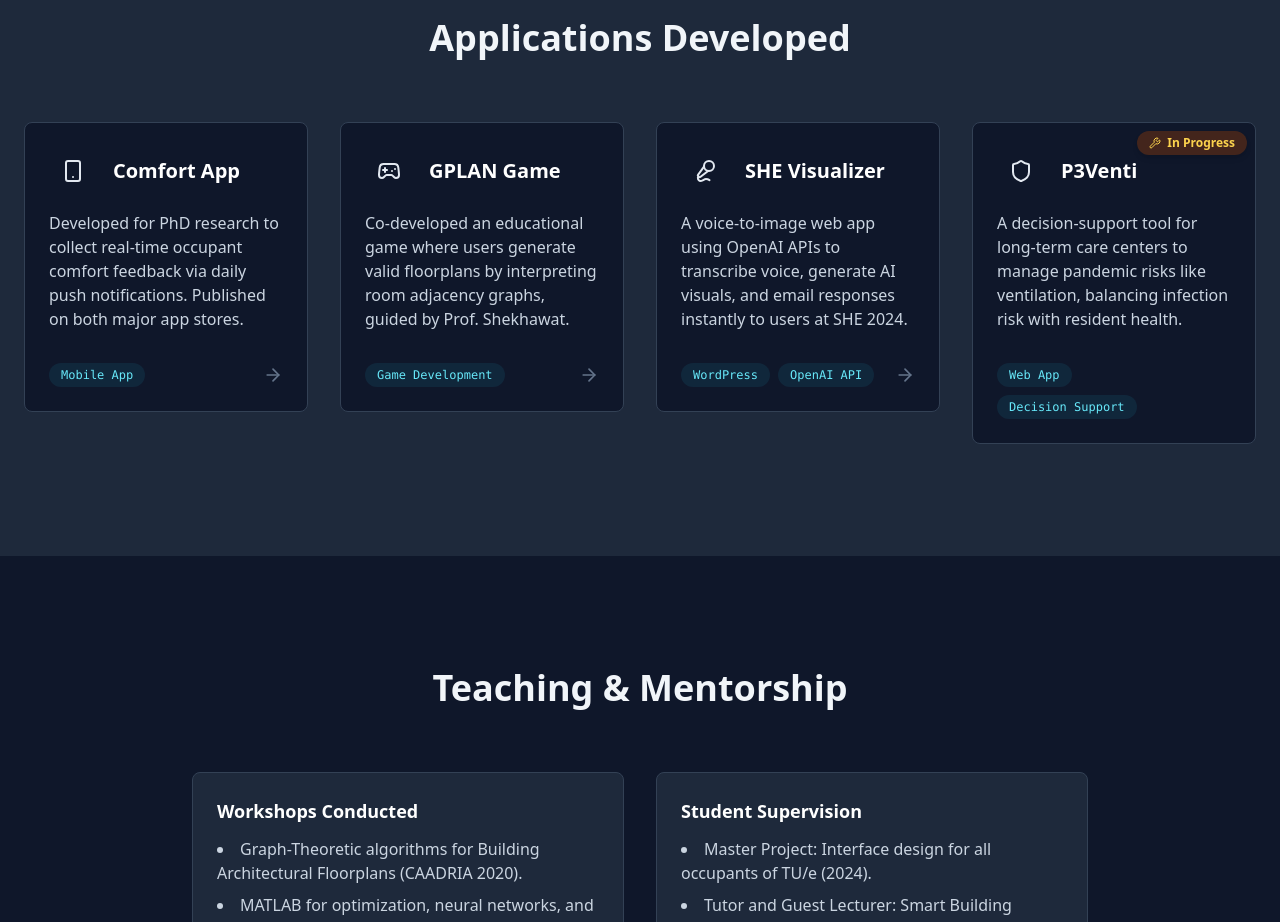
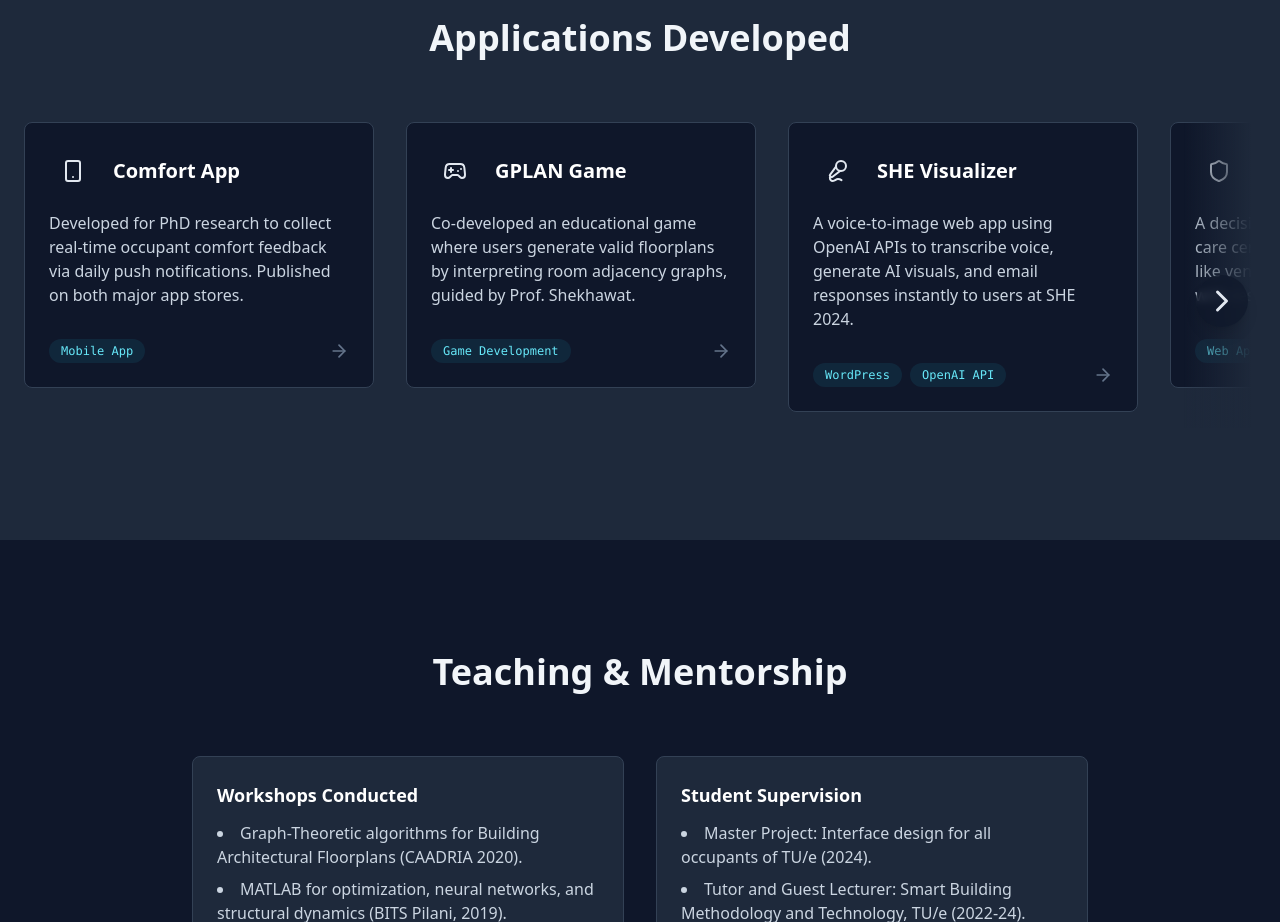
Before and after one commit to nitantupasani/webpage, a React (Create React App) app: page / in a window 1280 px wide. Shown: the part 2580-3502 px from the top of the page. Built offline with nearby package versions, Linux system fonts and the light colour scheme.

Commit message:
horizontal scroll fixed

```diff
--- a/src/App.js
+++ b/src/App.js
@@ -262,10 +262,10 @@ const portfolioData = {
     { title: "Rainwater Harvesting Network Optimisation", description: "Segmented satellite imagery using CNN and solved the Steiner Tree problem with a genetic algorithm to minimize pipeline costs.", tags: ["CNN", "Genetic Algorithms"], filterTag: "Optimization" }
   ],
   apps: [
-    { icon: Smartphone, title: "Comfort App", description: "Developed for PhD research to collect real-time occupant comfort feedback via daily push notifications. Published on both major app stores.", tags: ["Mobile App"], link: "https://play.google.com/store/apps/details?id=com.comfort.comfortfeedbackapp", color: "blue" },
+    { icon: Smartphone, title: "Comfort App", description: "Developed for PhD research to collect real-time occupant comfort feedback via daily push notifications. Published on both major app stores.", tags: ["Mobile App"], link: "https://apps.apple.com/nl/app/b4b-building-28-delft/id6444261538?l=en-GB", color: "blue" },
     { icon: Gamepad2, title: "GPLAN Game", description: "Co-developed an educational game where users generate valid floorplans by interpreting room adjacency graphs, guided by Prof. Shekhawat.", tags: ["Game Development"], link: "https://apps.apple.com/nl/app/gplan-game/id6727013926?l=en-GB", color: "green" },
     { icon: Mic2, title: "SHE Visualizer", description: "A voice-to-image web app using OpenAI APIs to transcribe voice, generate AI visuals, and email responses instantly to users at SHE 2024.", tags: ["WordPress", "OpenAI API"], link: "https://www.she2024.com/she-designer-page/", color: "purple" },
-    { icon: Shield, title: "P3Venti", description: "A decision-support tool for long-term care centers to manage pandemic risks like ventilation, balancing infection risk with resident health.", tags: ["Web App", "Decision Support"], link: "#", color: "red", status: "In Progress" }
+    { icon: Shield, title: "P3Venti", description: "A decision-support tool for long-term care centers to manage pandemic risks like ventilation, balancing infection risk with resident health.", tags: ["Web App", "Decision Support"], link: "https://p3venti.netlify.app/", color: "red", status: "In Progress" }
   ],
   teaching: {
     workshops: ["Graph-Theoretic algorithms for Building Architectural Floorplans (CAADRIA 2020).", "MATLAB for optimization, neural networks, and structural dynamics (BITS Pilani, 2019)."],
@@ -565,17 +565,84 @@ const Projects = ({ setActiveFilter }) => {
 };
 
 const Apps = () => {
+  const scrollRef = useRef(null);
+  const [showLeftArrow, setShowLeftArrow] = useState(false);
+  const [showRightArrow, setShowRightArrow] = useState(true);
+
+  const handleScroll = () => {
+    if (scrollRef.current) {
+      const { scrollLeft, scrollWidth, clientWidth } = scrollRef.current;
+      setShowLeftArrow(scrollLeft > 5);
+      setShowRightArrow(scrollLeft < scrollWidth - clientWidth - 5);
+    }
+  };
+
+  const scroll = (direction) => {
+    if (scrollRef.current) {
+      const scrollAmount = direction === 'left' ? -350 : 350;
+      scrollRef.current.scrollBy({ left: scrollAmount, behavior: 'smooth' });
+    }
+  };
+
+  useEffect(() => {
+    const currentRef = scrollRef.current;
+    if (currentRef) {
+      handleScroll(); // Initial check
+      currentRef.addEventListener('scroll', handleScroll);
+      window.addEventListener('resize', handleScroll);
+    }
+    return () => {
+      if (currentRef) {
+        currentRef.removeEventListener('scroll', handleScroll);
+        window.removeEventListener('resize', handleScroll);
+      }
+    };
+  }, []);
+
   return (
     <Section id="apps" className="bg-white dark:bg-slate-800">
       <div className="container mx-auto px-6">
         <SectionTitle>Applications Developed</SectionTitle>
-        <div className="grid grid-cols-1 md:grid-cols-2 lg:grid-cols-4 gap-8">
+        <div className="relative group">
+        <div
+  className="absolute top-0 h-full w-24 pointer-events-none z-10 transition-opacity duration-300"
+  style={{
+    left: '-24px', // move entire overlay to the left
+    opacity: showLeftArrow ? 1 : 0,
+    background: 'linear-gradient(to right, rgba(30,41,59,1) 0%, rgba(30,41,59,1) 30%, rgba(30,41,59,0) 100%)' // dark mode gradient
+  }}
+/>
+<div
+  className="absolute top-0 h-full w-24 pointer-events-none z-10 transition-opacity duration-300"
+  style={{
+    right: '-24px', // move to the right
+    opacity: showRightArrow ? 1 : 0,
+    background: 'linear-gradient(to left, rgba(30,41,59,1) 0%, rgba(30,41,59,1) 30%, rgba(30,41,59,0) 100%)'
+  }}
+/>
+
+          <AnimatePresence>
+            {showLeftArrow && (
+              <motion.button
+                initial={{ opacity: 0, scale: 0.5 }}
+                animate={{ opacity: 1, scale: 1 }}
+                exit={{ opacity: 0, scale: 0.5 }}
+                whileHover={{ scale: 1.1, backgroundColor: 'rgba(229, 231, 235, 0.9)', color: 'rgb(15, 23, 42)' }}
+                whileTap={{ scale: 0.9 }}
+                onClick={() => scroll('left')}
+                className="absolute left-2 top-1/2 -translate-y-1/2 z-20 bg-white/70 dark:bg-slate-900/70 backdrop-blur-sm rounded-full p-2 shadow-lg"
+              >
+                <ChevronLeft size={36} className="text-slate-700 dark:text-slate-200" />
+              </motion.button>
+            )}
+          </AnimatePresence>
+          <div ref={scrollRef} className="flex space-x-8 pb-4 -mx-6 px-6 overflow-x-auto" style={{ scrollbarWidth: 'none', msOverflowStyle: 'none' }}>
             {portfolioData.apps.map((app, index) => {
               const Icon = app.icon;
               const isClickable = app.link && app.link !== "#";
 
               const cardContent = (
-              <div className="relative bg-gray-50 dark:bg-slate-900 rounded-lg p-6 border border-gray-200 dark:border-slate-700 flex flex-col h-full overflow-hidden">
+                <div className="relative bg-gray-50 dark:bg-slate-900 rounded-lg p-6 border border-gray-200 dark:border-slate-700 grid grid-rows-[auto_1fr_auto] h-full overflow-hidden">
                   {app.status === "In Progress" && (
                     <div className="absolute top-2 right-2 z-10">
                       <div className="flex items-center bg-amber-100 dark:bg-amber-900/50 text-amber-800 dark:text-amber-300 text-xs font-bold px-3 py-1 rounded-full shadow-md">
@@ -590,7 +657,7 @@ const Apps = () => {
                     </div>
                     <h3 className="text-xl font-bold text-slate-900 dark:text-white">{app.title}</h3>
                   </div>
-                <p className="text-slate-600 dark:text-slate-300 mb-4 flex-grow">{app.description}</p>
+                  <p className="text-slate-600 dark:text-slate-300 mb-4">{app.description}</p>
                   <div className="flex justify-between items-center mt-4">
                     <div className="flex flex-wrap gap-2">
                       {app.tags.map(tag => (
@@ -604,8 +671,8 @@ const Apps = () => {
 
               if (isClickable) {
                 return (
-                <a key={index} href={app.link} target="_blank" rel="noopener noreferrer" className="block h-full">
-                  <TiltCard>
+                  <a key={index} href={app.link} target="_blank" rel="noopener noreferrer" className="block w-[85vw] sm:w-[400px] lg:w-[350px] flex-shrink-0">
+                    <TiltCard className="h-full">
                       {cardContent}
                     </TiltCard>
                   </a>
@@ -613,13 +680,29 @@ const Apps = () => {
               }
 
               return (
-              <div key={index} className="h-full">
-                <TiltCard>
+                <div key={index} className="w-[85vw] sm:w-[400px] lg:w-[350px] flex-shrink-0">
+                  <TiltCard className="h-full">
                     {cardContent}
                   </TiltCard>
                 </div>
               );
             })}
+          </div>
+          <AnimatePresence>
+            {showRightArrow && (
+              <motion.button
+                initial={{ opacity: 0, scale: 0.5 }}
+                animate={{ opacity: 1, scale: 1 }}
+                exit={{ opacity: 0, scale: 0.5 }}
+                whileHover={{ scale: 1.1, backgroundColor: 'rgba(255, 255, 255, 0.8)' }}
+                whileTap={{ scale: 0.9 }}
+                onClick={() => scroll('right')}
+                className="absolute right-2 top-1/2 -translate-y-1/2 z-20 bg-white/70 dark:bg-slate-900/70 backdrop-blur-sm rounded-full p-2 shadow-lg"
+              >
+                <ChevronRight size={36} className="text-slate-700 dark:text-slate-200" />
+              </motion.button>
+            )}
+          </AnimatePresence>
         </div>
       </div>
     </Section>
```
Lines whose indentation alone changed are shown as unchanged.
